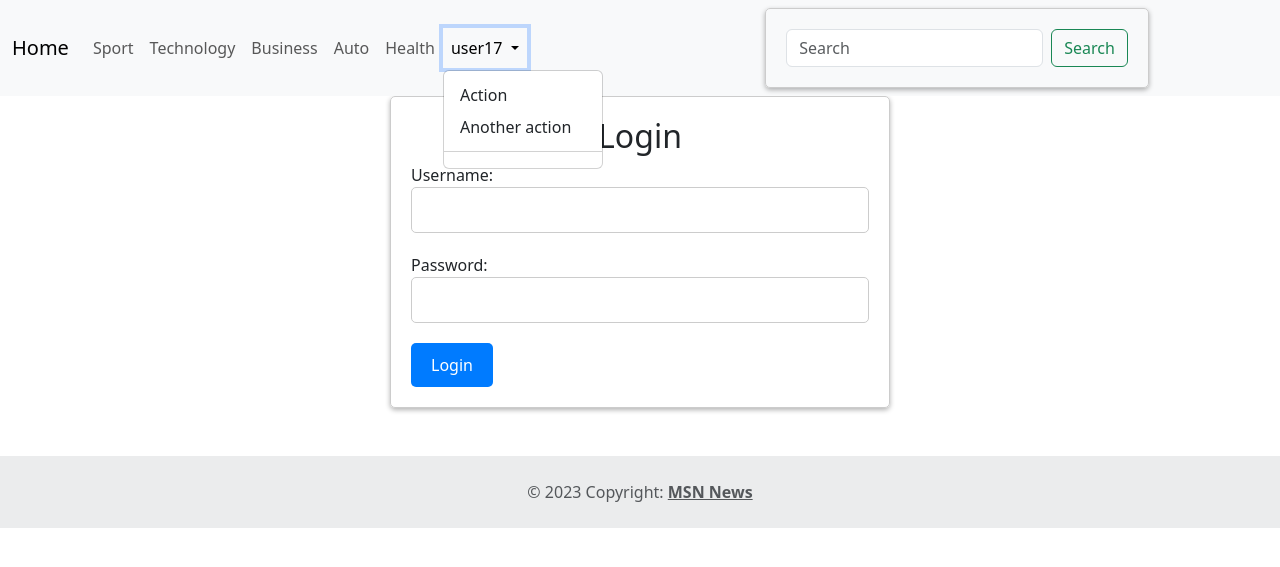
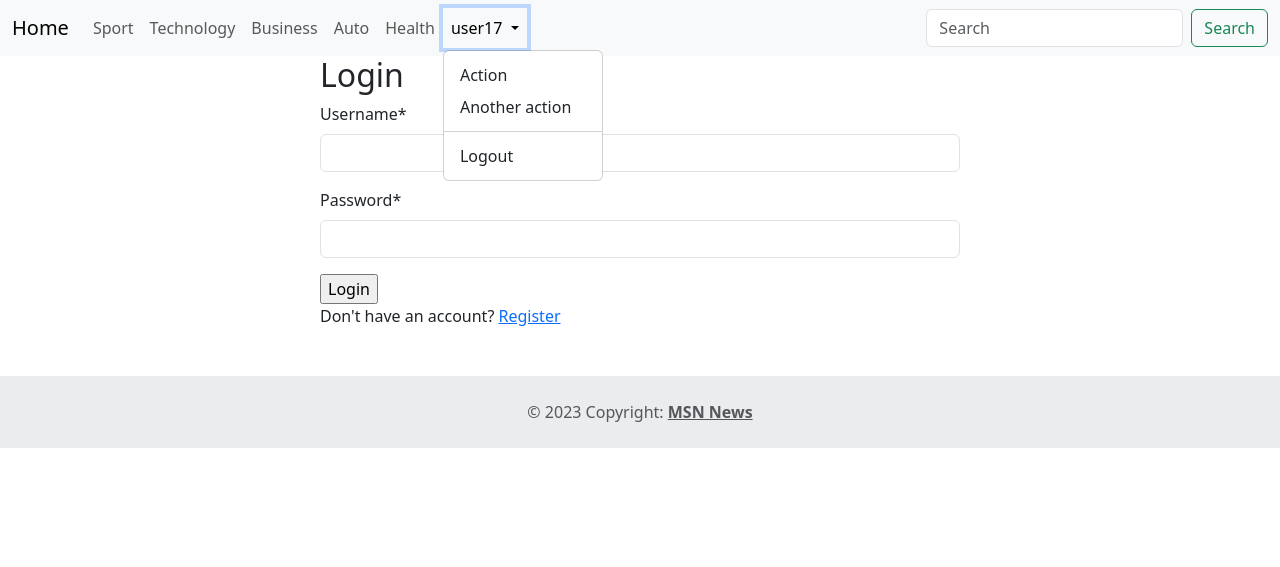
Before and after one commit to shohruhbekaxmadjonov/MSN-news, a Django app: page /login/ in a window 1280 px wide, after a click that opens the changed part. Shown: the top 567 px of the page. Run offline with Django 4.2, Linux system fonts and the light colour scheme; a user stored in the database is signed in; some libraries are stand-ins or nearby versions.

Commit message:
Logout and register added

```diff
--- a/news/forms.py
+++ b/news/forms.py
@@ -1,6 +1,14 @@
 from django import forms
+from django.contrib.auth.forms import UserCreationForm
+from django.contrib.auth.models import User
 
 
 class LoginForm(forms.Form):
     username = forms.CharField(max_length=65)
     password = forms.CharField(max_length=65, widget=forms.PasswordInput)
+
+
+class RegisterForm(UserCreationForm):
+    class Meta:
+        model = User
+        fields = ['first_name', 'last_name', 'username', 'email', 'password1', 'password2']
--- a/news/static/news/styles/main.css
+++ b/news/static/news/styles/main.css
@@ -39,56 +39,56 @@
 
 /*Login page*/
 
-.messages {
-    margin-bottom: 20px;
-}
+/*.messages {*/
+/*    margin-bottom: 20px;*/
+/*}*/
 
-.messages li {
-    padding: 10px;
-}
+/*.messages li {*/
+/*    padding: 10px;*/
+/*}*/
 
-.alert-danger {
-    color: #721c24;
-    background-color: #f8d7da;
-    border-color: #f5c6cb;
-    padding: 15px;
-    margin-bottom: 20px;
-    border-radius: 5px;
-}
+/*.alert-danger {*/
+/*    color: #721c24;*/
+/*    background-color: #f8d7da;*/
+/*    border-color: #f5c6cb;*/
+/*    padding: 15px;*/
+/*    margin-bottom: 20px;*/
+/*    border-radius: 5px;*/
+/*}*/
 
-form {
-    max-width: 500px;
-    margin: 0 auto;
-    padding: 20px;
-    border: 1px solid #ccc;
-    border-radius: 5px;
-    box-shadow: 0 2px 5px rgba(0, 0, 0, .3);
-}
+/*form {*/
+/*    max-width: 500px;*/
+/*    margin: 0 auto;*/
+/*    padding: 20px;*/
+/*    border: 1px solid #ccc;*/
+/*    border-radius: 5px;*/
+/*    box-shadow: 0 2px 5px rgba(0, 0, 0, .3);*/
+/*}*/
 
-h2 {
-    text-align: center;
-    margin-bottom: 20px;
-}
+/*h2 {*/
+/*    text-align: center;*/
+/*    margin-bottom: 20px;*/
+/*}*/
 
-input[type="text"],
-input[type="password"] {
-    display: block;
-    width: 100%;
-    padding: 10px;
-    margin-bottom: 20px;
-    border-radius: 5px;
-    border: 1px solid #ccc;
-}
+/*input[type="text"],*/
+/*input[type="password"] {*/
+/*    display: block;*/
+/*    width: 100%;*/
+/*    padding: 10px;*/
+/*    margin-bottom: 20px;*/
+/*    border-radius: 5px;*/
+/*    border: 1px solid #ccc;*/
+/*}*/
 
-input[type="submit"] {
-    background-color: #007bff;
-    color: #fff;
-    border: none;
-    padding: 10px 20px;
-    border-radius: 5px;
-    cursor: pointer;
-}
+/*input[type="submit"] {*/
+/*    background-color: #007bff;*/
+/*    color: #fff;*/
+/*    border: none;*/
+/*    padding: 10px 20px;*/
+/*    border-radius: 5px;*/
+/*    cursor: pointer;*/
+/*}*/
 
-input[type="submit"]:hover {
-    background-color: #0069d9;
-}
+/*input[type="submit"]:hover {*/
+/*    background-color: #0069d9;*/
+/*}*/
--- a/news/templates/news/inc/navbar.html
+++ b/news/templates/news/inc/navbar.html
@@ -42,7 +42,7 @@
                             <li>
                                 <hr class="dropdown-divider">
                             </li>
-{#                            <li><a class="dropdown-item" href="{% url 'logout' %}">Logout</a></li>#}
+                            <li><a class="dropdown-item" href="{% url 'logout' %}">Logout</a></li>
                         </ul>
                     </li>
                 {% else %}
--- a/news/templates/news/login.html
+++ b/news/templates/news/login.html
@@ -1,4 +1,6 @@
 {% extends "news/base.html" %}
+{% load crispy_forms_filters %}
+{% load crispy_forms_tags %}
 
 {% block title %}
     Login Page
@@ -12,17 +14,24 @@
                     {% if message.level == DEFAULT_MESSAGE_LEVELS.ERROR %}
                         <div class="alert alert-danger" role="alert">
                             {{ message }}
-                        </div>{% endif %}
+                        </div>
+                    {% elif message.level == DEFAULT_MESSAGE_LEVELS.SUCCESS %}
+                        <div class="alert alert-success" role="alert">
+                            {{ message }}
+                        </div>
+                    {% endif %}
 
                 </li>
             {% endfor %}
         </ul>
     {% endif %}
-    <form method="POST" novalidate>
+    <form class="w-50 mx-auto" method="POST" novalidate>
         {% csrf_token %}
         <h2>Login</h2>
-        {{ form.as_p }}
+        {{ form|crispy }}
         <input type="submit" value="Login"/>
+
+        <p>Don't have an account? <a href="{% url 'register' %}">Register</a></p>
     </form>
 
 {% endblock %}
--- a/news/urls.py
+++ b/news/urls.py
@@ -9,6 +9,8 @@ urlpatterns = [
     path('details/<int:news_id>', details, name='details'),
     path('category/<int:category_id>', category, name='category'),
     path('login/', login, name='login'),
+    path('logout/', logout, name='logout'),
+    path('register/', register, name='register'),
 ]
 
 if settings.DEBUG:
--- a/news/views.py
+++ b/news/views.py
@@ -1,7 +1,7 @@
-from django.contrib.auth import authenticate, login as auth_login
+from django.contrib.auth import authenticate, login as auth_login, logout as auth_logout
 from django.shortcuts import render, redirect
 
-from .forms import LoginForm
+from .forms import LoginForm, RegisterForm
 from .models import News
 from django.core.paginator import Paginator
 from django.contrib import messages
@@ -57,9 +57,32 @@ def login(request):
             user = authenticate(request, username=username, password=password)
             if user:
                 auth_login(request, user)
-                messages.success(request, f'Hi {username.title()}, welcome back!')
                 return redirect('main')
 
         # form is not valid or user is not authenticated
         messages.error(request, f'Invalid username or password')
         return render(request, 'news/login.html', {'form': form})
+
+
+def logout(request):
+    auth_logout(request)
+    messages.success(request, f'You have been successfully logged out')
+    return redirect('login')
+
+
+def register(request):
+    if request.method == 'GET':
+        form = RegisterForm()
+        return render(request, 'news/register.html', {'form': form})
+
+    if request.method == 'POST':
+        form = RegisterForm(request.POST)
+        if form.is_valid():
+            user = form.save(commit=False)
+            user.username = user.username.lower()
+            user.save()
+            messages.success(request, 'You have singed up successfully.')
+            login(request)
+            return redirect('main')
+        else:
+            return render(request, 'news/register.html', {'form': form})
```
Also changed, not shown: UBC_News/settings.py (+6 -6 lines), news/templates/news/register.html (added, +14 -0 lines), db.sqlite3.
